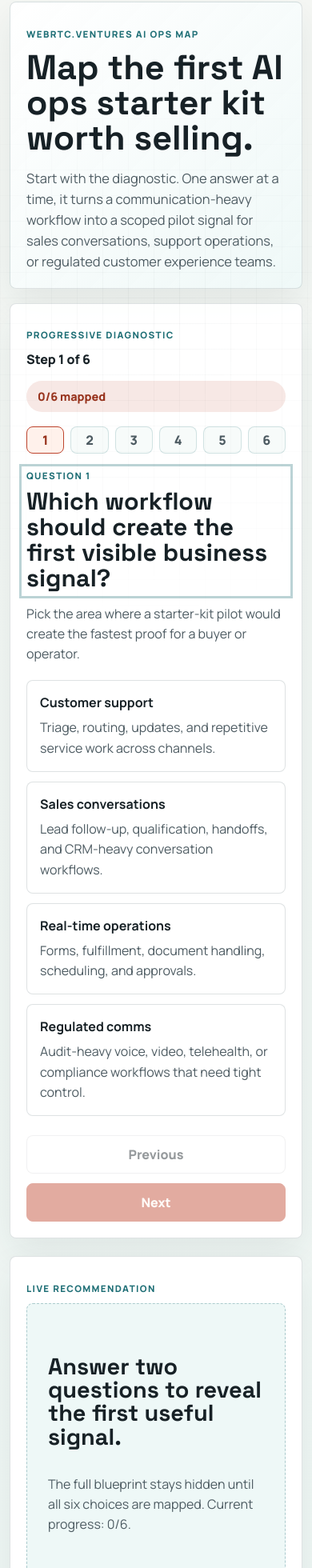
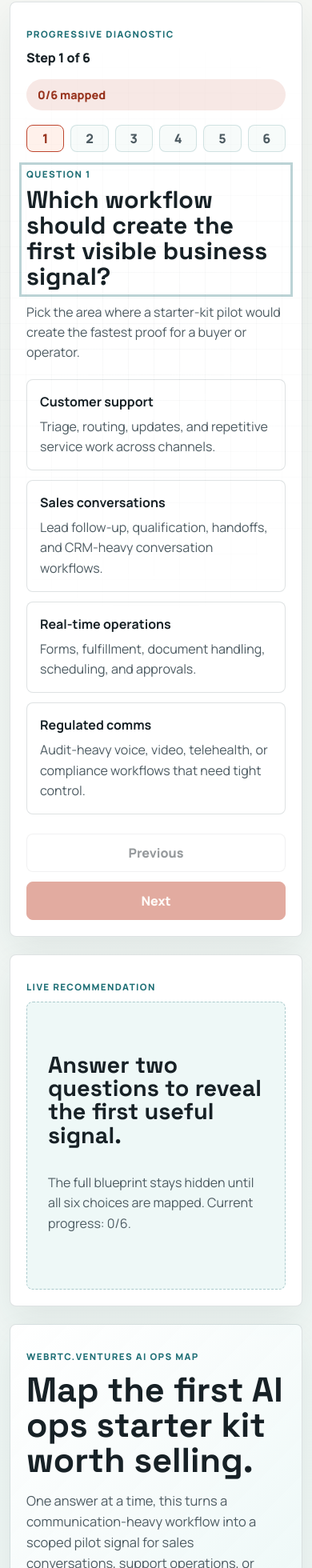
Before and after one commit to agonza1/Ai-ops-map, a React (Vite) app: page / in a window 390 px wide. Shown: the part 12-1972 px from the top of the page at 80% size. Built offline with nearby package versions, Linux system fonts and the light colour scheme.

Commit message:
Prioritize progressive diagnostic above the fold

```diff
--- a/src/App.css
+++ b/src/App.css
@@ -9,15 +9,12 @@
   min-height: calc(100vh - 48px);
   display: grid;
   grid-template-columns: minmax(0, 1.1fr) minmax(360px, 0.9fr);
+  grid-template-areas:
+    "diagnostic result"
+    "intro result";
+  grid-template-rows: auto 1fr;
   gap: 22px;
   align-items: stretch;
-}
-
-.diagnostic-workspace {
-  display: grid;
-  grid-template-rows: auto 1fr;
-  gap: 18px;
-  min-width: 0;
 }
 
 .diagnostic-intro,
@@ -31,6 +28,7 @@
 }
 
 .diagnostic-intro {
+  grid-area: intro;
   padding: 28px;
   background: linear-gradient(135deg, rgba(255, 255, 255, 0.98) 0%, rgba(238, 248, 247, 0.92) 100%);
 }
@@ -48,9 +46,9 @@
 }
 
 .diagnostic-intro h1 {
-  max-width: 15ch;
+  max-width: 22ch;
   margin: 12px 0 16px;
-  font-size: clamp(2.8rem, 5.8vw, 5.7rem);
+  font-size: clamp(2rem, 3vw, 3.4rem);
 }
 
 .hero-lede,
@@ -80,8 +78,10 @@
 }
 
 .diagnostic-card {
+  grid-area: diagnostic;
   display: flex;
   flex-direction: column;
+  min-width: 0;
 }
 
 .diagnostic-head {
@@ -259,6 +259,7 @@
 }
 
 .result-card {
+  grid-area: result;
   position: sticky;
   top: 24px;
   align-self: start;
@@ -398,6 +399,10 @@
   }
 
   .diagnostic-hero {
+    grid-template-areas:
+      "diagnostic"
+      "result"
+      "intro";
     min-height: 0;
   }
 
--- a/src/App.tsx
+++ b/src/App.tsx
@@ -106,15 +106,6 @@ function App() {
   return (
     <main className="page-shell">
       <section className="diagnostic-hero" aria-labelledby="diagnostic-title">
-        <div className="diagnostic-workspace">
-          <div className="diagnostic-intro">
-            <p className="eyebrow">WebRTC.ventures AI Ops Map</p>
-            <h1 id="diagnostic-title">Map the first AI ops starter kit worth selling.</h1>
-            <p className="hero-lede">
-              Start with the diagnostic. One answer at a time, it turns a communication-heavy workflow into a scoped pilot signal for sales conversations, support operations, or regulated customer experience teams.
-            </p>
-          </div>
-
         <div className="diagnostic-card" aria-label="AI ops progressive diagnostic">
           <div className="diagnostic-head">
             <div>
@@ -144,7 +135,6 @@ function App() {
             </button>
           </div>
         </div>
-        </div>
 
         <aside className="result-card" aria-label="live recommendation panel" aria-live="polite">
           <p className="section-kicker">Live recommendation</p>
@@ -156,6 +146,14 @@ function App() {
             <PartialResult result={result} progress={progress} />
           )}
         </aside>
+
+        <div className="diagnostic-intro">
+          <p className="eyebrow">WebRTC.ventures AI Ops Map</p>
+          <h1 id="diagnostic-title">Map the first AI ops starter kit worth selling.</h1>
+          <p className="hero-lede">
+            One answer at a time, this turns a communication-heavy workflow into a scoped pilot signal for sales conversations, support operations, or regulated customer experience teams.
+          </p>
+        </div>
       </section>
 
       <section className="proof-band" aria-label="starter-kit packaging signals">
```
Also changed, not shown: 5 other files (tests, documents, lock files or other folders). Lines whose indentation alone changed are shown as unchanged.
